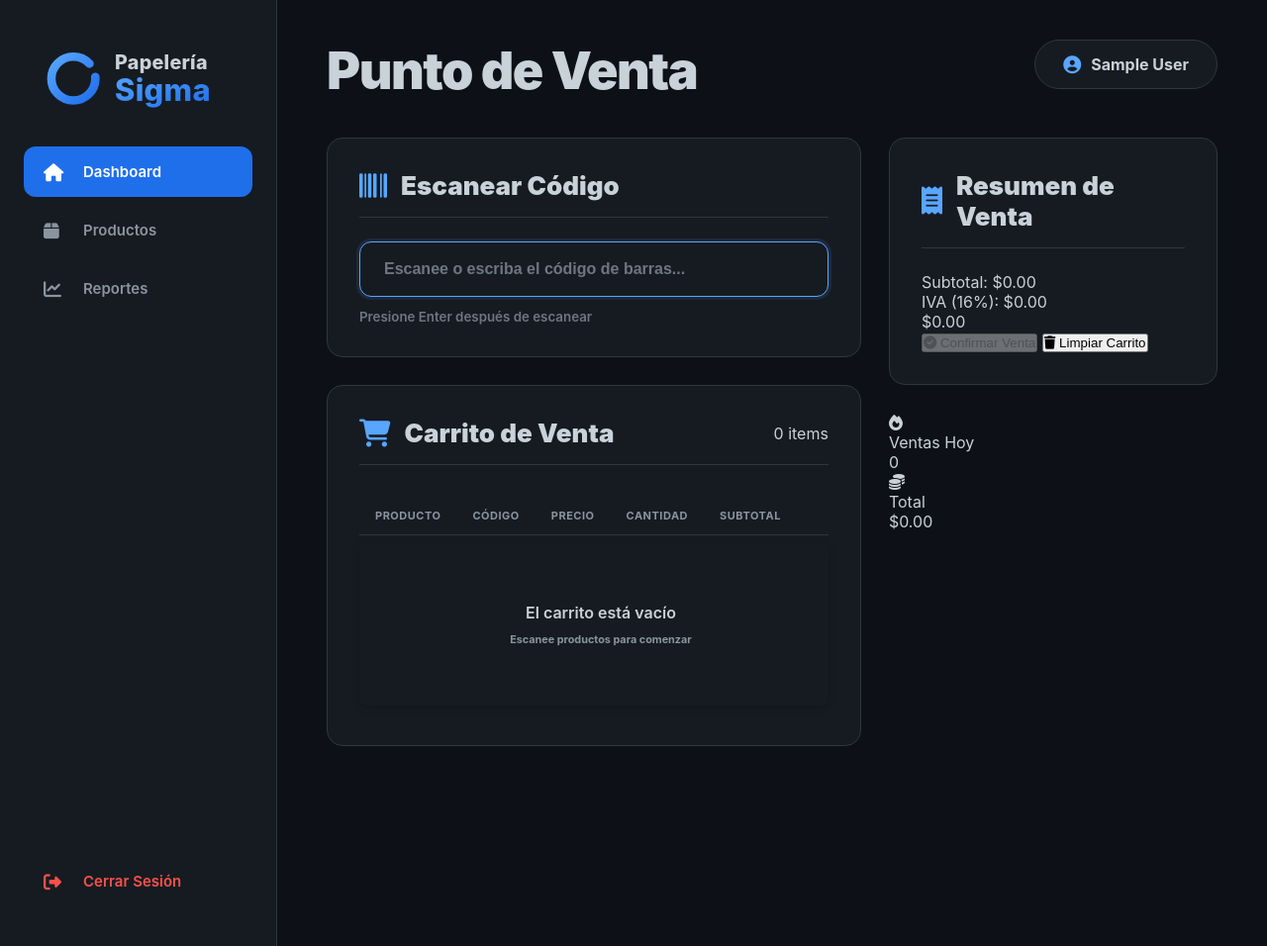
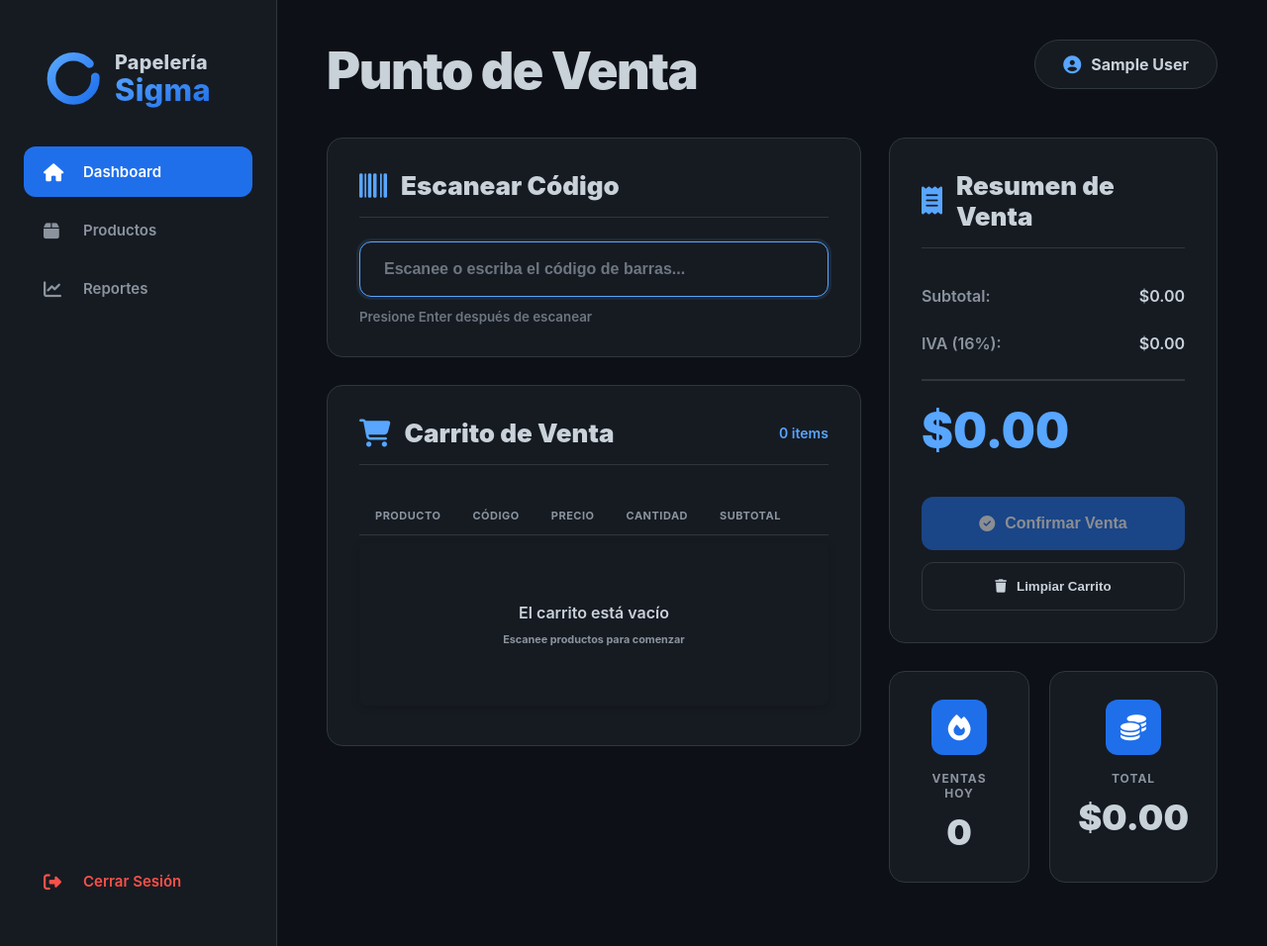
Before and after one commit to Alvaro-Calleros/papeleria-pos-sigma, a PHP site: page / in a window 1280 px wide. Shown: the whole page at 99% size. Run offline with PHP 8.4, Linux system fonts and the light colour scheme; the visitor is signed in with stand-in values (Sample User, id 1); data that the repository does not hold is empty.

Commit message:
fix(responsive): últimos ajustes antes de entrega

```diff
--- a/assets/css/styles.css
+++ b/assets/css/styles.css
@@ -393,9 +393,6 @@ textarea.form-control {
 
 .coach-table tbody tr td:last-child {
     border-radius: 0 8px 8px 0;
-    padding-right: 2px !important;
-    text-align: center;
-    width: 32px;
 }
 
 .qty-controls {
@@ -456,22 +453,139 @@ textarea.form-control {
     color: #ff7b72;
 }
 
-/* Botón de borrar más compacto */
-.delete-btn {
-    padding: 2px 4px;
-    font-size: 12px;
+.summary-row {
+    display: flex;
+    justify-content: space-between;
+    padding: 14px 0;
+    font-size: 16px;
+    font-weight: 600;
+    color: #c9d1d9;
 }
 
-/* Columna de borrar sin padding derecho en móvil */
-.coach-table td:last-child {
-    padding-right: 2px !important;
-    text-align: center;
-    width: 30px;
+.summary-row .label {
+    color: #8b949e;
 }
 
-/* Controles de cantidad aún más compactos */
-.qty-controls {
-    gap: 3px;
+.summary-row.total {
+    font-size: 48px;
+    font-weight: 900;
+    padding-top: 20px;
+    margin-top: 12px;
+    border-top: 2px solid #30363d;
+    color: #58a6ff;
+}
+
+.btn-primary {
+    width: 100%;
+    padding: 18px;
+    border: none;
+    border-radius: 12px;
+    background: #1f6feb;
+    color: #ffffff;
+    font-size: 16px;
+    font-weight: 700;
+    cursor: pointer;
+    margin-top: 24px;
+    transition: all 0.2s ease;
+    display: flex;
+    align-items: center;
+    justify-content: center;
+    gap: 10px;
+}
+
+.btn-primary:hover {
+    background: #1a5dd9;
+    box-shadow: 0 4px 16px rgba(31, 111, 235, 0.3);
+}
+
+.btn-primary:disabled {
+    opacity: 0.5;
+    cursor: not-allowed;
+    background: #1f6feb;
+    box-shadow: none;
+}
+
+.btn-secondary {
+    width: 100%;
+    padding: 16px;
+    border: 1px solid #30363d;
+    border-radius: 12px;
+    background: transparent;
+    color: #c9d1d9;
+    font-weight: 700;
+    cursor: pointer;
+    margin-top: 12px;
+    transition: all 0.2s ease;
+    display: flex;
+    align-items: center;
+    justify-content: center;
+    gap: 10px;
+}
+
+.btn-secondary:hover {
+    background: #21262d;
+    border-color: #58a6ff;
+}
+
+.stats-grid {
+    display: grid;
+    grid-template-columns: 1fr 1fr;
+    gap: 20px;
+    margin-bottom: 24px;
+}
+
+.stat-mini {
+    background: #161b22;
+    border: 1px solid #30363d;
+    padding: 28px;
+    border-radius: 16px;
+    text-align: center;
+    transition: all 0.2s ease;
+}
+
+.stat-mini:hover {
+    border-color: #58a6ff;
+    box-shadow: 0 4px 16px rgba(88, 166, 255, 0.1);
+}
+
+.stat-icon {
+    width: 56px;
+    height: 56px;
+    border-radius: 12px;
+    display: flex;
+    align-items: center;
+    justify-content: center;
+    margin: 0 auto 16px;
+    font-size: 26px;
+    background: #1f6feb;
+    color: #ffffff;
+}
+
+.stat-label {
+    font-size: 12px;
+    color: #8b949e;
+    font-weight: 700;
+    text-transform: uppercase;
+    letter-spacing: 1px;
+    margin-bottom: 10px;
+}
+
+.stat-value {
+    font-size: 36px;
+    font-weight: 900;
+    color: #c9d1d9;
+}
+
+.view-link {
+    color: #58a6ff;
+    font-weight: 600;
+    font-size: 14px;
+    cursor: pointer;
+    transition: all 0.2s ease;
+}
+
+.view-link:hover {
+    color: #79c0ff;
 }
 
 /* Utility classes */
@@ -1043,20 +1157,22 @@ textarea.form-control {
 
     /* Botón de borrar más compacto */
     .delete-btn {
-        padding: 2px 4px;
-        font-size: 12px;
+        padding: 2px 0px;
+        font-size: 14px;
     }
 
-    /* Columna de borrar sin padding derecho en móvil */
-    .coach-table td:last-child {
-        padding-right: 2px !important;
-        text-align: center;
-        width: 30px;
+    /* Texto corto en headers */
+    .text-full {
+        display: none;
     }
 
-    /* Controles de cantidad aún más compactos */
+    .text-short {
+        display: inline;
+    }
+
+    /* Controles de cantidad más compactos */
     .qty-controls {
-        gap: 3px;
+        gap: 4px;
     }
 
     .qty-btn {
@@ -1266,13 +1382,6 @@ textarea.form-control {
         font-size: 12px;
     }
 
-    /* Columna de borrar sin padding derecho en móvil */
-    .coach-table td:last-child {
-        padding-right: 2px !important;
-        text-align: center;
-        width: 30px;
-    }
-
     /* Controles de cantidad aún más compactos */
     .qty-controls {
         gap: 3px;
```
